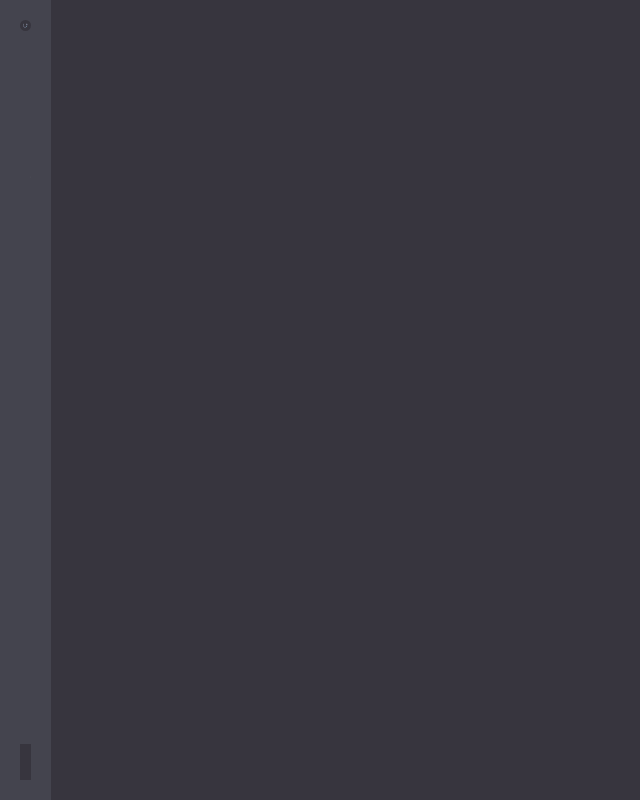
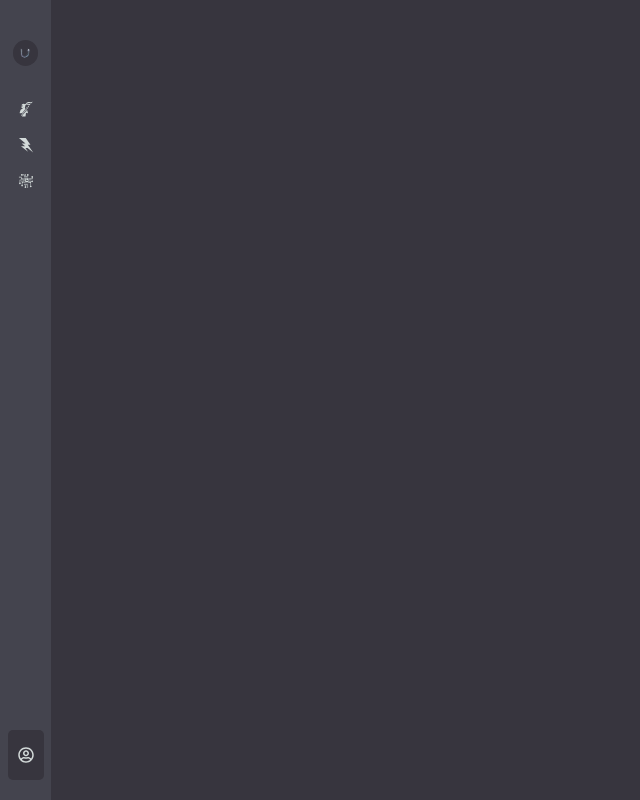
Before and after one commit to UditDe/LUMEN, a React (Vite) app: page / in a window 1280 px wide. Shown: the whole page, without its empty margins (0-640 px from the left). Built offline with nearby package versions, Linux system fonts and the light colour scheme; a web font is replaced by a local one.

Commit message:
ui bug of sidebar fixed

```diff
--- a/src/components/styles/Sidebar.scss
+++ b/src/components/styles/Sidebar.scss
@@ -13,6 +13,7 @@
     .toggle-btn {
         align-self: flex-end;
         font-size: x-large;
+        margin: 20px 20px 0 0;
     }
     img {
         width: 100%;
@@ -21,7 +22,9 @@
         background-position: center;
     }
     .collapsed-image {
+        width: 50%;
         background-color: $bg-color;
+        margin-top: 20px;
         border-radius: 50%;
         margin-bottom: 30px;
         display: flex;
@@ -31,10 +34,11 @@
     h2 {
         font-weight: 700;
         border-bottom: 1px solid;
-        padding-bottom: 30px;
+        margin: 0 20px 20px 20px;
+        padding-bottom: 10px;
         // font-size: xx-large;
         align-self: flex-start;
-        width: 100%;
+        width: 70%;
     }
     .option-list-container {
         display: flex;
@@ -45,6 +49,7 @@
         // font-size: larger;
         overflow-y: auto;
         align-self: flex-start;
+
         // Hide scrollbar for Chrome, Safari, and Opera
         &::-webkit-scrollbar {
             display: none;
@@ -57,9 +62,10 @@
         scrollbar-width: none;
 
         span {
-            padding: 10px;
+            margin: 0px 20px;
             font-weight: 700;
             border-radius: 5px;
+            padding: 5px;
             cursor: pointer;
             &:hover {
                 background-color: $bg-color;
@@ -68,10 +74,21 @@
     }
     .option-list-container-collapsed {
         height: 90%;
+        width: 70%;
         display: flex;
         align-self: center;
+        span {
+            margin: 0px;
+            display: flex;
+            align-items: center;
+            justify-content: center;
+            // padding: 5px;
+        }
     }
     .account-info-container {
+        width: calc(100% - 40px);
+        height: 50px;
+        // margin: 0px 20px;
         display: flex;
         align-items: center;
         justify-content: flex-start;
@@ -79,12 +96,14 @@
         background-color: $bg-color;
         padding: 20px;
         border-radius: 5px;
-        width: 100%;
         position: absolute;
         bottom: 0;
+        margin-bottom: 20px;
+        cursor: pointer;
     }
     .account-info-container-collapsed {
-        padding: 10px;
+        width: 70%;
+        padding: 10px 5px;
         display: flex;
         align-items: center;
         justify-content: center;
--- a/src/pages/styles/Layout.scss
+++ b/src/pages/Layout/Layout.scss
@@ -12,7 +12,7 @@
     .left-container {
         height: 100%;
         background-color: $primary-color;
-        padding: 20px;
+        // padding: 20px;
         display: flex;
         align-items: center;
         transition: all 0.3s ease;;
--- a/src/pages/Layout/Layout.tsx
+++ b/src/pages/Layout/Layout.tsx
@@ -1,5 +1,5 @@
 import { Outlet } from "react-router-dom";
-import "../styles/Layout.scss";
+import "./Layout.scss";
 import Sidebar from "../../components/Sidebar";
 import { useState } from "react";
 
```
Also changed, not shown: src/pages/styles/CodeEditor.scss (line endings or trailing spaces).
